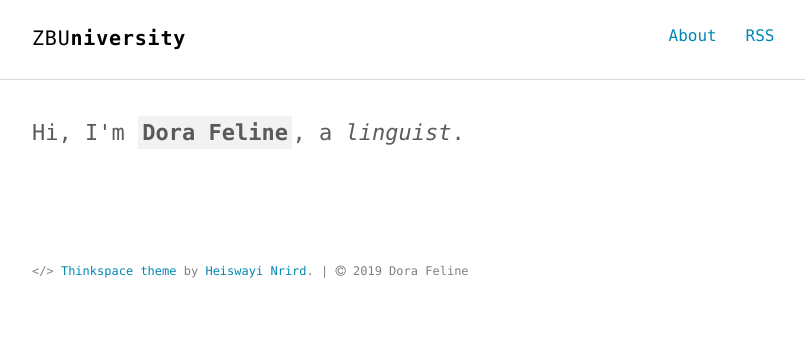
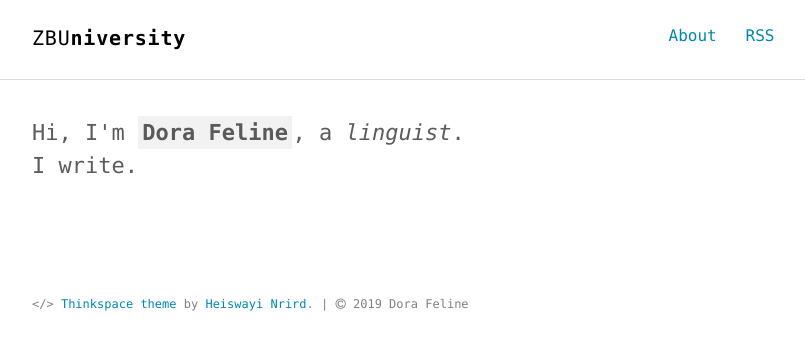
Before and after one commit to elcher/blog, a Jekyll site: the page built from index.html, in a window 1280 px wide. Shown: the top 350 px of the page, without its empty margins (232-1037 px from the left). Built offline with Jekyll 4.4.1, drawn with Linux system fonts in a browser that asks for light colours.

Commit message:
modified bio

```diff
--- a/_config.yml
+++ b/_config.yml
@@ -30,7 +30,7 @@ sass:
 author:
   name     : "Dora Feline"
   job      : "linguist"
-  bio      : ""
+  bio      : "I write."
   thumb    : ./images/author.jpg
 #  email    : hnrird@gmail.com
   url      : http://elcher.github.io
```
